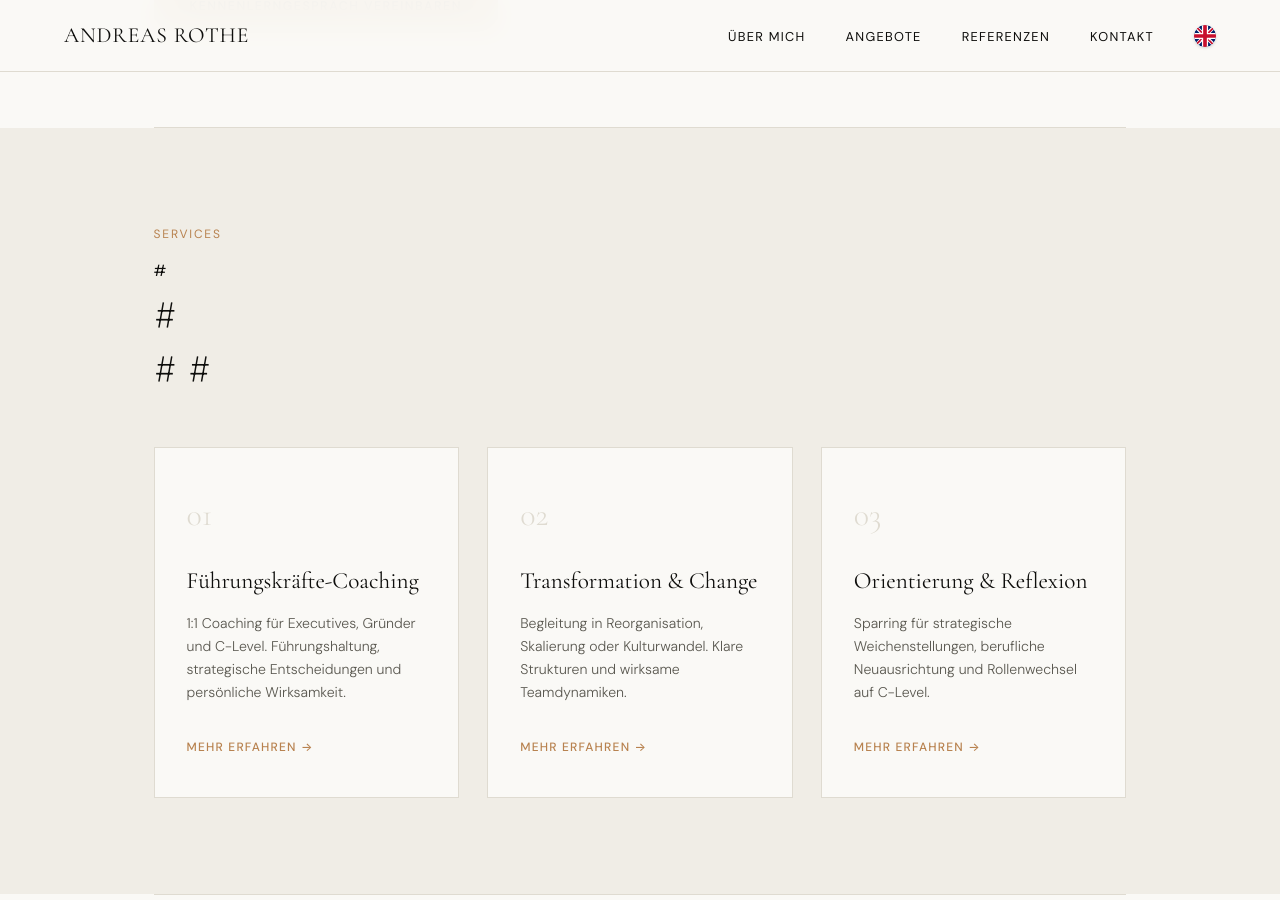
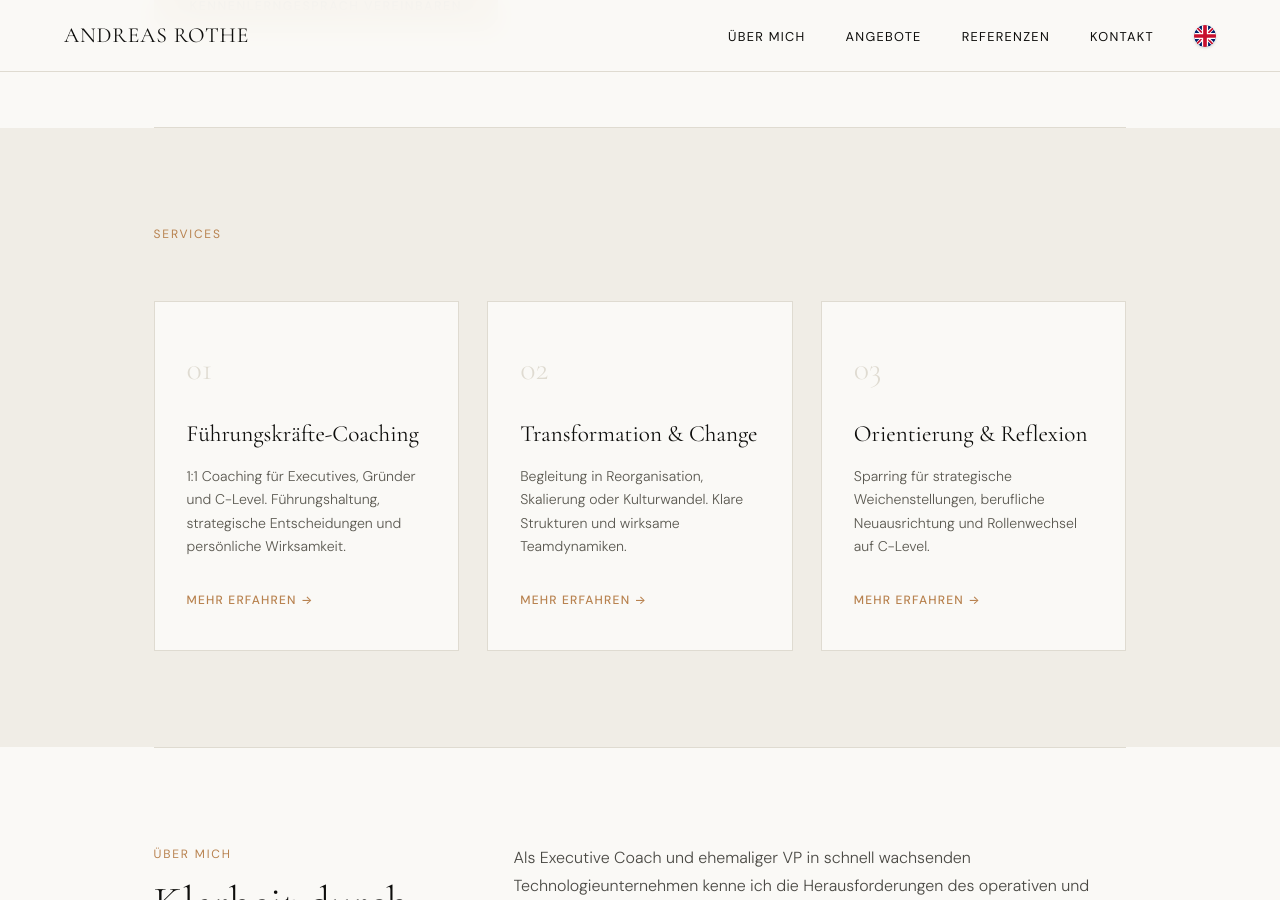
Before and after one commit to arothe161/andreasrothe, a Jekyll site: the page built from index.html, in a window 1280 px wide and 900 px high, scrolled down 602 px. Built offline with Jekyll 4.4.1, drawn with Linux system fonts in a browser that asks for light colours.

Commit message:
Comment out Angebote section title
Comment out the section title in Angebote.

```diff
--- a/index.html
+++ b/index.html
@@ -35,10 +35,10 @@
 <section id="angebote">
   <div class="angebote-header">
     <p class="section-label">{{ site.data.de.angebote_label }}</p>
-  #  <h2 class="section-title">
-  #    {{ site.data.de.angebote_title_line1 }}<br>
-  #    <em>{{ site.data.de.angebote_title_em }}</em>
-  #  </h2>
+  <!--  <h2 class="section-title">
+      {{ site.data.de.angebote_title_line1 }}<br>
+      <em>{{ site.data.de.angebote_title_em }}</em>
+    </h2>-->
   </div>
   <div class="angebote-grid">
     <div class="angebot-card">
```
